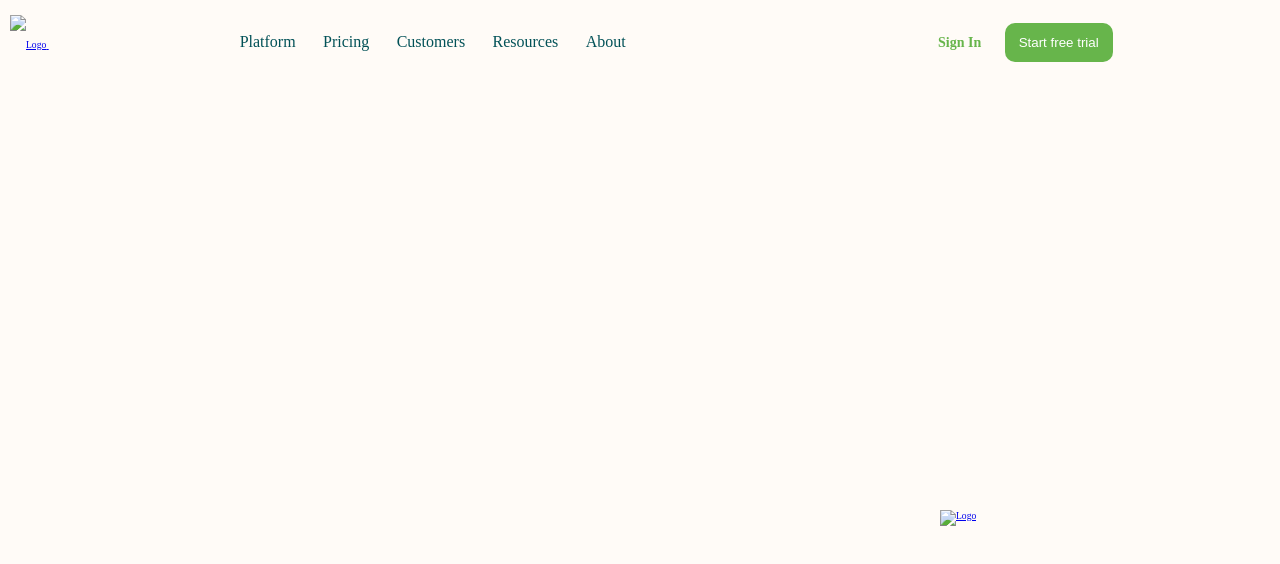
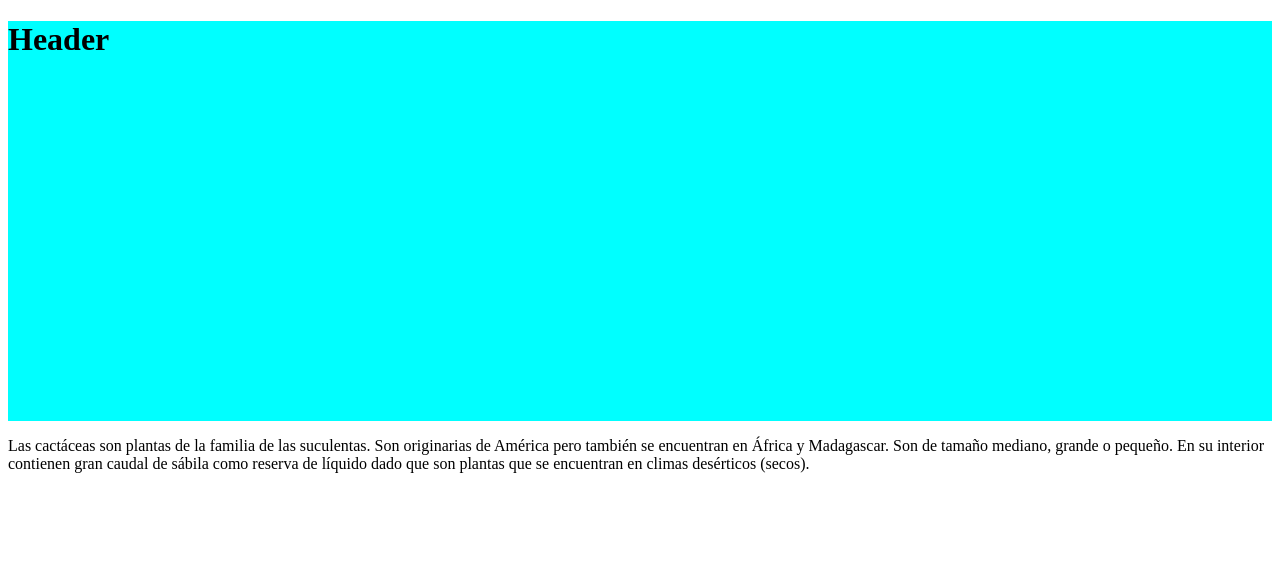
Before and after one commit to Eder182000/BEDU3, a plain HTML site: page index.html in a window 1280 px wide. Drawn offline with Linux system fonts and the light colour scheme.

Commit message:
cambios a header

```diff
--- a/estilo.css
+++ b/estilo.css
@@ -1,91 +1,9 @@
-*
-{
-    margin: 0;
-    margin-right: 0px;
-    padding-right: 0;
-    padding-left: 0;
-    box-sizing: border-box;
-    background-color: #FFFBF7;
-}
-html
-{
-    font-size: 60%;
-}
-.header
+.container-header
 {
     width: 100%;
-    display: table;
-    height: 45px;
-    margin-top: 15px;
-    margin-left: 10px;
-}
-.header_logo_container
-{
-    height: inherit;
-    width: 15%;
-    line-height: 60px;
-    vertical-align: middle;
-}
-.header_logo_container img
-{
-    line-height: 60px;
-}
-.header_nav
-{
-    display: inline-block;
-    width: 60%;
-    height: 60%;
-    text-align: center;
-}
-.header_nav ul
-{
-    list-style: none;
-    display: inline-block;
+    height: 400px;
+    background-color: aqua;
+
+
 
 }
-.header_nav ul li
-{
-    display: inline-block;
-    font-size: 16px;
-    margin: 12.5px 12.5px;
-}
-.header_nav ul li a
-{
-    text-decoration: none;
-    color: #025157;
-    font-family: "sans-serif";
-}
-.header_acceso
-{
-    text-align: right;
-    display: inline-block;
-    padding-bottom: 5px;
-    width: 20%;
-    font-size: 14px;
-    vertical-align: middle;
-    margin-left: 50px;
-}
-
-.header_acceso a
-{
-    text-decoration: none;
-    color: #67B54B;
-    font-weight: bold;
-    display: inline-block;
-    font-family: "sans-serif";
-    margin: 0px 10px;
-}
-.header_acceso button
-{
-    background-color: #67b54b;
-    color: white;
-    border-radius: 10px;
-    padding: 12px 14px;
-    border: none;
-    margin: 0px 10px;
-}
-footer
-{
-    margin-top: 435px;
-    margin-left: 940px;
-}
--- a/index.html
+++ b/index.html
@@ -3,104 +3,32 @@
 <head>
     <meta charset="UTF-8">
     <meta name="viewport" content="width=device-width, initial-scale=1.0">
+    <meta http-equiv="X-UA-Compatible" content="ie=edge">
     <link rel="stylesheet" href="estilo.css">
-    <title></title>
+    <title>Document</title>
 </head>
 <body>
 
-    <header class="header">
-        <a class="header_logo_container" href="https://bedu-fef.netlify.app/" >
-            <img src="footer_logo.svg" alt="Logo">
-        </a>
-        <nav class="header_nav">
-            <ul>
-                <li> <a href="#">Platform</a>  </li>
-                <li> <a href="#">Pricing</a>  </li>
-                <li> <a href="#">Customers</a>  </li>
-                <li> <a href="#">Resources</a>  </li>
-                <li> <a href="#">About</a>  </li>
-            </ul>
-        </nav>
-        <section class="header_acceso">
-            <a href="#"> Sign In </a>
-            <button>Start free trial</button>
-        </section>
+    <header class="container-header">
+        <h1>Header</h1>
+        <nav></nav>
     </header>
 
-    <!--
-    <main>
+    <main></main>
 
-        <h1> Titulo </h1>
+    <section>
+        <p>
+            Las cactáceas son plantas de la familia de las suculentas.
+            Son originarias de América pero también se encuentran en África y Madagascar.
+            Son de tamaño mediano, grande o pequeño.
+            En su interior contienen gran caudal de sábila como reserva de líquido
+            dado que son plantas que se encuentran en climas desérticos (secos).
+        </p>
+    </section>
 
-        <section>
+    <footer></footer>
 
-            <article>
 
-                <h2> Arte </h2>
-
-                <img src="alt=">
-
-                <p></p>
-
-            </article>
-
-        </section>
-
-        <section>
-
-            <article>
-
-                <h2> Deportes </h2>
-
-                <img src= ""alt="">
-
-                <p></p>
-
-            </article>
-
-        </section>
-
-    </main>
-
-    <div>
-
-        <section>
-
-            <article>
-
-                <h2> Tecnologia </h2>
-
-                <img src="alt=">
-
-                <p></p>
-
-            </article>
-
-        </section>
-
-        <section>
-
-            <article>
-
-                <h2> Cualquier cosa </h2>
-
-                <img src= ""alt="">
-
-                <p></p>
-
-            </article>
-
-        </section>
-
-    </div>
-
-    <aside> <div> Redes Sociales </div>  <div> Enlace a Spotify </div>  <div> <a> http Noticias </a> </div> </aside>
-    -->
-    <footer>
-
-        <a href="https://bedu-fef.netlify.app/"> <img src="footer_logo.svg" alt=" Logo "> </a>
-
-     </footer>
 
 </body>
 </html>
```
